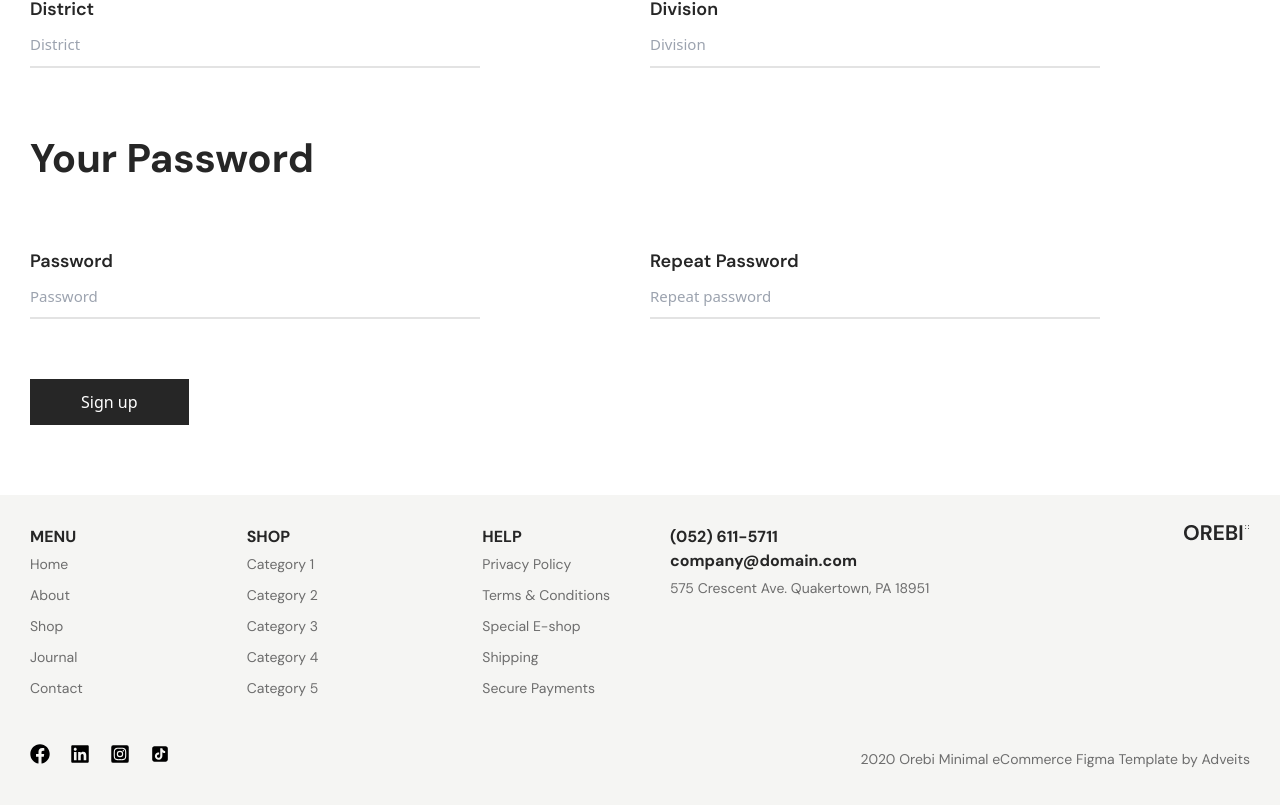
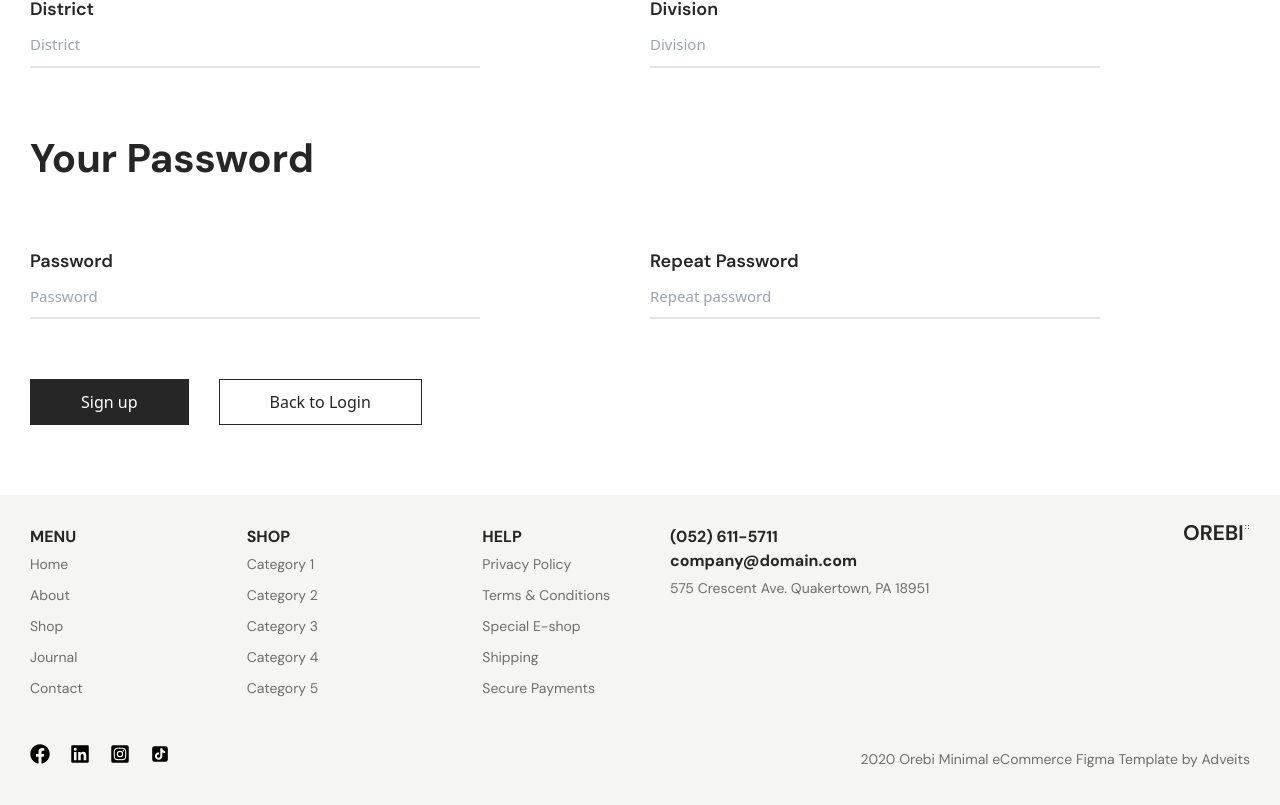
Before and after one commit to md-liton/Mixcotton, a React (Vite) app: page /registration in a window 1280 px wide. Shown: the part 1263-2068 px from the top of the page. Built offline with nearby package versions, Linux system fonts and the light colour scheme.

Commit message:
Scroll-Problem-Solved

```diff
--- a/src/Components/Home/Home.jsx
+++ b/src/Components/Home/Home.jsx
@@ -1,4 +1,4 @@
-import React from 'react'
+import React, { useEffect } from 'react'
 import Navbar from '../Navbar/Navbar'
 import Header from '../Header/Header'
 import Banner from '../Banner/Banner'
@@ -11,6 +11,11 @@ import { Outlet, useLocation } from 'react-router-dom'
 
 const Home = () => {
   const location = useLocation()
+  const { pathname } = useLocation();
+
+  useEffect(() => {
+    window.scrollTo(0, 0);
+  }, [pathname]);
   return (
     <>
       <Navbar />
--- a/src/Components/Registration/Registration.jsx
+++ b/src/Components/Registration/Registration.jsx
@@ -1,6 +1,10 @@
-import React from 'react'
+import React, { useEffect } from 'react'
+import { Link} from 'react-router-dom';
 
 const Registration = () => {
+
+
+
   return (
     <section className='py-[50px]'>
       <div className="container">
@@ -89,6 +93,9 @@ const Registration = () => {
         </div>
         <div className='py-[20px]'>
         <button className='py-[10px] px-[50px]  bg-primary hover:bg-transparent hover:border hove:border-[1px] hover:border-primary hover:text-primary easy-in duration-300 border border-[1px] border-primary text-white' >Sign up</button>
+        <Link to='/login'>
+        <button className='py-[10px] px-[50px] bg-transparent  bg-primary hover:bg-primary hover:border hove:border-[1px] hover:border-primary  easy-in duration-300 border border-[1px] border-primary text-primary hover:text-white ml-[30px]' >Back to Login</button>
+        </Link>
         </div>
         </div>
         {/* Password part end */}
```
